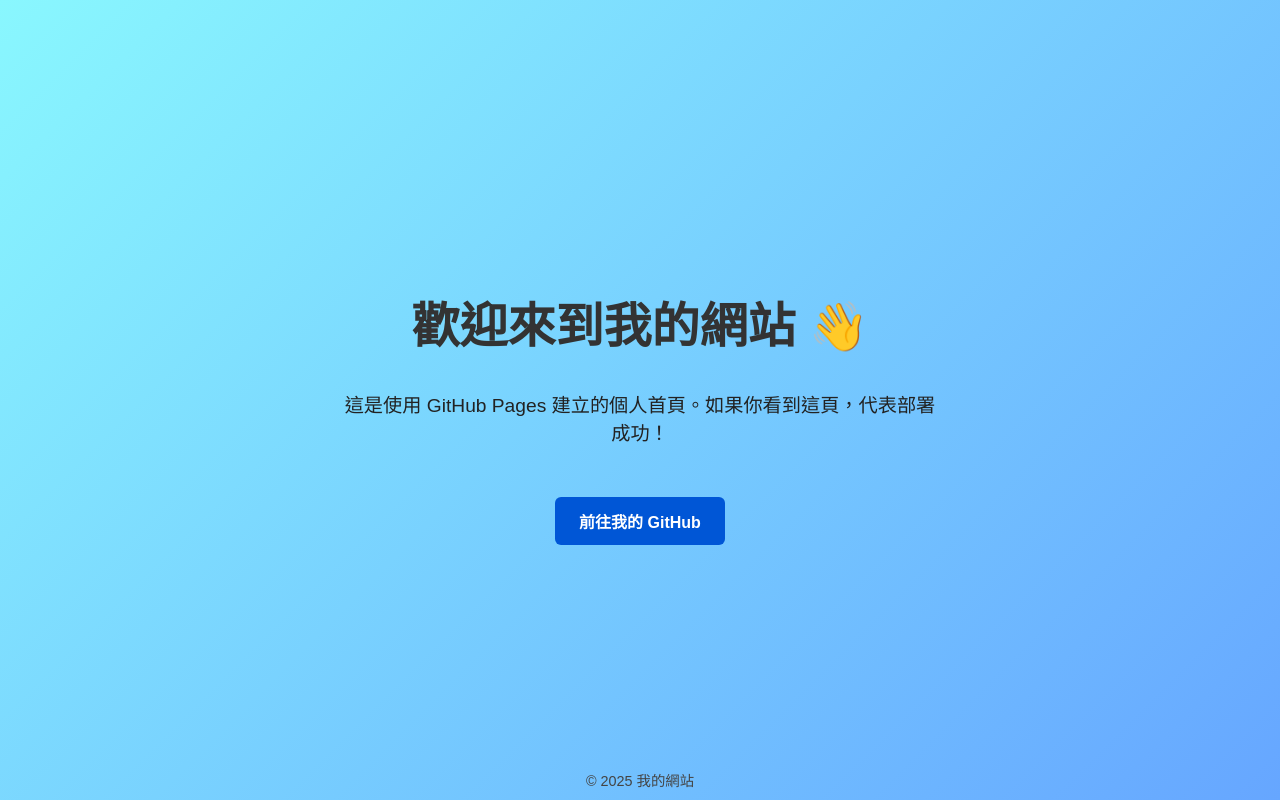
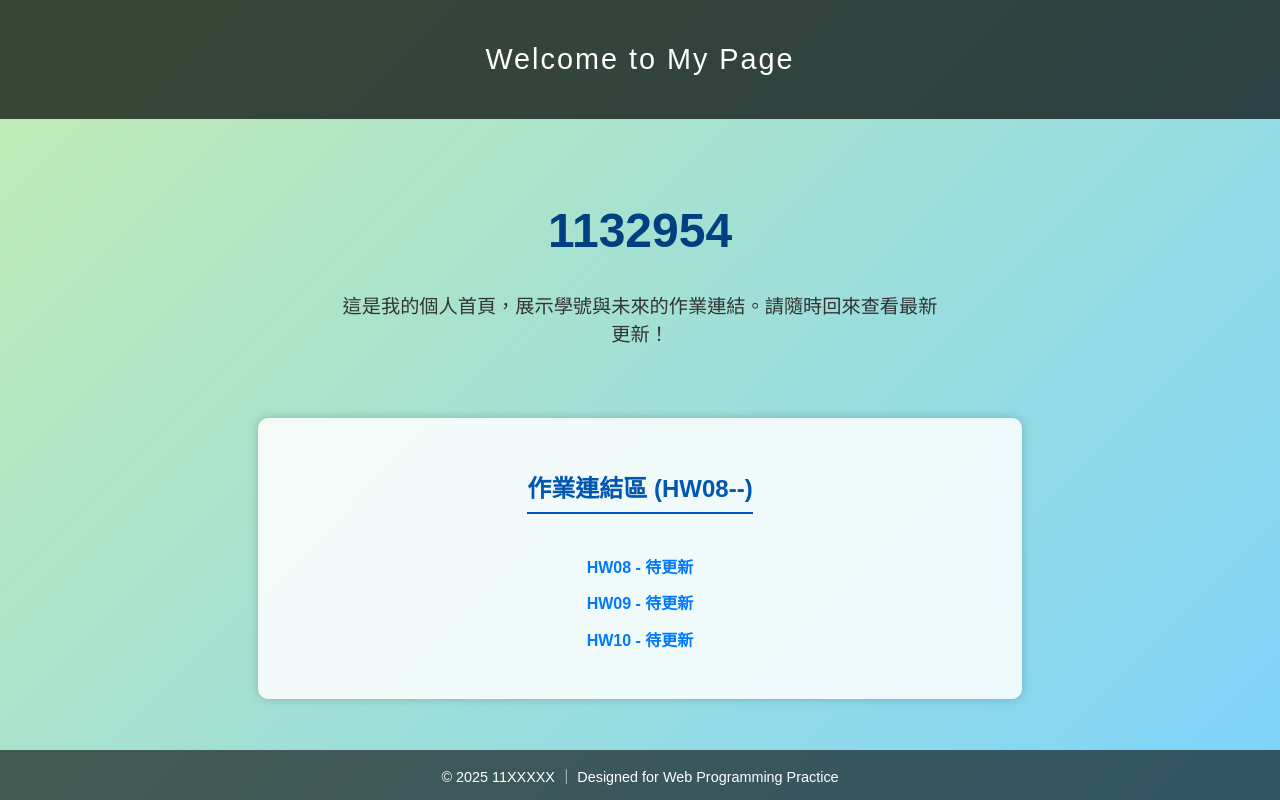
Before and after one commit to 1132954/1132954.github.io, a plain HTML site: page index.html in a window 1280 px wide. Drawn offline with Linux system fonts and the light colour scheme.

Commit message:
Add files via upload

```diff
--- a/index.html
+++ b/index.html
@@ -3,54 +3,116 @@
 <head>
   <meta charset="UTF-8">
   <meta name="viewport" content="width=device-width, initial-scale=1.0">
-  <title>我的網站首頁</title>
+  <title>11XXXXX</title>
   <style>
     body {
       margin: 0;
       font-family: "Microsoft JhengHei", Arial, sans-serif;
-      background: linear-gradient(135deg, #89f7fe, #66a6ff);
-      color: #333;
+      background: linear-gradient(135deg, #c3ecb2, #7dd3fc);
+      color: #222;
+      display: flex;
+      flex-direction: column;
+      min-height: 100vh;
+    }
+
+    header {
+      background: rgba(0, 0, 0, 0.7);
+      color: #fff;
       text-align: center;
-      height: 100vh;
+      padding: 1.5em 0;
+      font-size: 1.8em;
+      letter-spacing: 2px;
+    }
+
+    main {
+      flex: 1;
       display: flex;
       flex-direction: column;
       justify-content: center;
       align-items: center;
+      text-align: center;
+      padding: 2em;
     }
+
     h1 {
       font-size: 3em;
+      color: #004080;
       margin-bottom: 0.3em;
     }
+
     p {
       font-size: 1.2em;
-      color: #222;
       max-width: 600px;
+      color: #333;
+      margin-bottom: 2em;
     }
-    a.button {
+
+    section.hw {
+      background: rgba(255, 255, 255, 0.85);
+      border-radius: 10px;
+      box-shadow: 0 0 10px rgba(0,0,0,0.2);
+      width: 80%;
+      max-width: 700px;
+      padding: 2em;
       margin-top: 2em;
-      padding: 12px 24px;
-      background-color: #0056d6;
+    }
+
+    section.hw h2 {
+      color: #0056b3;
+      border-bottom: 2px solid #0056b3;
+      display: inline-block;
+      padding-bottom: 0.3em;
+      margin-bottom: 1em;
+    }
+
+    section.hw ul {
+      list-style: none;
+      padding: 0;
+    }
+
+    section.hw li {
+      margin: 0.8em 0;
+    }
+
+    section.hw a {
+      text-decoration: none;
+      color: #0078ff;
+      font-weight: bold;
+      transition: color 0.3s;
+    }
+
+    section.hw a:hover {
+      color: #004999;
+    }
+
+    footer {
+      text-align: center;
+      padding: 1em;
+      background: rgba(0, 0, 0, 0.6);
       color: white;
-      text-decoration: none;
-      border-radius: 6px;
-      font-weight: bold;
-      transition: 0.3s;
-    }
-    a.button:hover {
-      background-color: #0041a8;
-    }
-    footer {
-      position: absolute;
-      bottom: 10px;
       font-size: 0.9em;
-      color: #444;
     }
   </style>
 </head>
 <body>
-  <h1>歡迎來到我的網站 👋</h1>
-  <p>這是使用 GitHub Pages 建立的個人首頁。如果你看到這頁，代表部署成功！</p>
-  <a href="https://github.com/你的使用者名稱" target="_blank" class="button">前往我的 GitHub</a>
-  <footer>© 2025 我的網站</footer>
+  <header>Welcome to My Page</header>
+
+  <main>
+    <h1>1132954</h1>
+    <p>這是我的個人首頁，展示學號與未來的作業連結。請隨時回來查看最新更新！</p>
+
+    <section class="hw">
+      <h2>作業連結區 (HW08--)</h2>
+      <ul>
+        <li><a href="#">HW08 - 待更新</a></li>
+        <li><a href="#">HW09 - 待更新</a></li>
+        <li><a href="#">HW10 - 待更新</a></li>
+      </ul>
+    </section>
+  </main>
+
+  <footer>
+    © 2025 11XXXXX ｜ Designed for Web Programming Practice
+  </footer>
 </body>
 </html>
```
